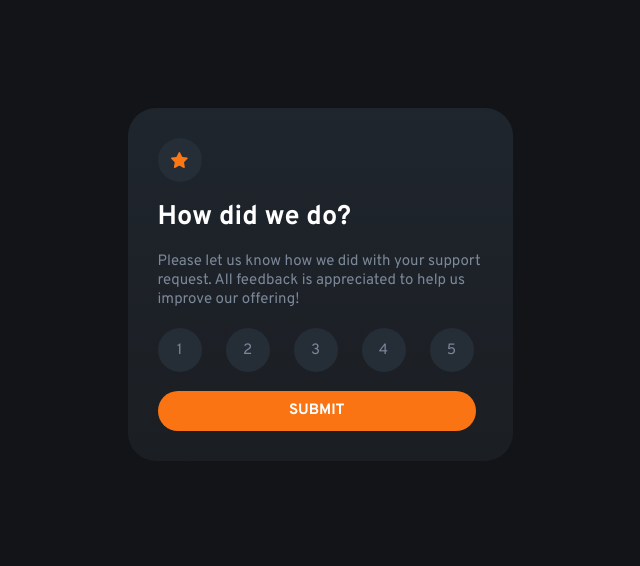
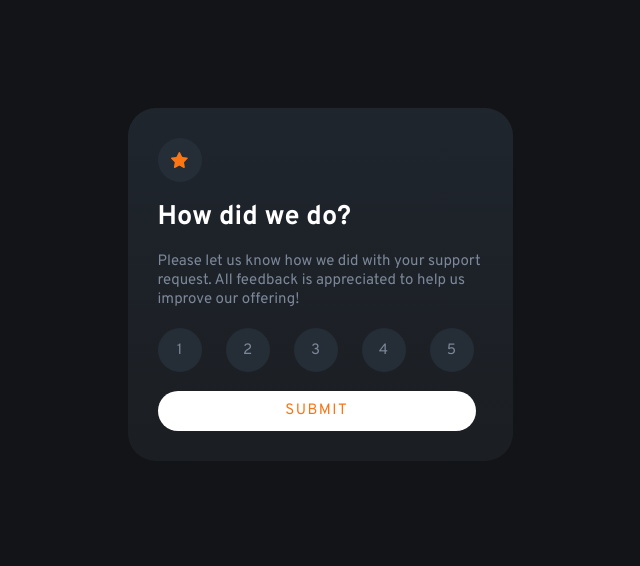
Before and after one commit to leebz45/Interactive-Rating-Component, a plain HTML site: page index.html in a window 1280 px wide. In both pictures the pointer is over the button "SUBMIT". Shown: the top 566 px of the page, without its empty margins (320-960 px from the left). Drawn offline with Linux system fonts and the light colour scheme.

Commit message:
Add active states

```diff
--- a/style.css
+++ b/style.css
@@ -13,10 +13,6 @@ h1 {
     font-size: 1.8em;
 }
 
-p {
-    /* color: hsl(217, 12%, 63%); */
-}
-
 button {
     width: 98%;
     height: 2.5rem;
@@ -26,8 +22,14 @@ button {
     color: white;
     font-family: 'Overpass', sans-serif;
     font-size: 15px;
-    font-weight: 700;
+    font-weight: 400;
     text-transform: uppercase;
+    letter-spacing: .1em;
+}
+
+button:hover{
+    background-color:white;
+    color: hsl(25, 97%, 53%);
 }
 
 .star {
@@ -44,7 +46,11 @@ button {
     grid-template-columns: repeat(5,1fr);
     gap: 1em;
     margin: 1.25em 0;
-    /* border: solid; */
+}
+
+#rating .star:hover{
+    background-color: hsl(25, 97%, 53%);
+    color: white;
 }
 
 #container {
```
